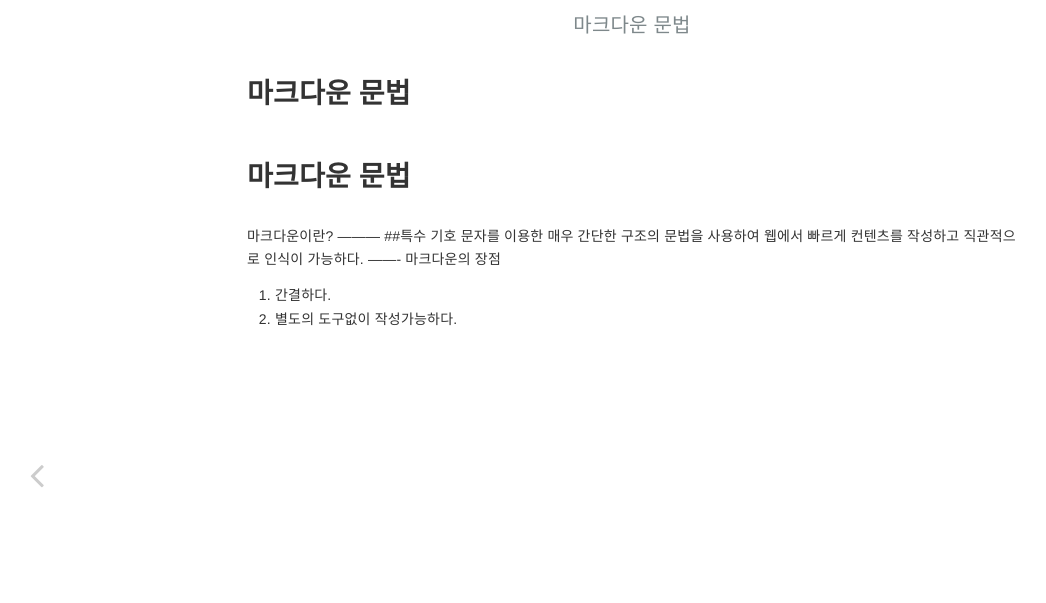
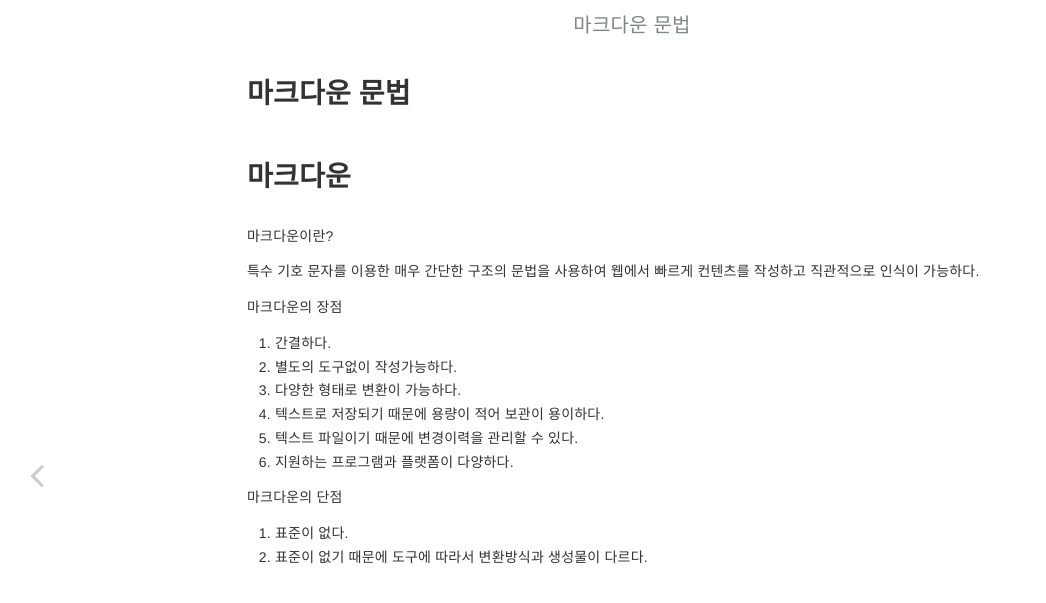
Before and after one commit to jwk061214/java_blog, a Jekyll site: the page built from _posts/2022-01-23-test.md, in a window 1280 px wide. Shown: the top 603 px of the page, without its empty margins (8-1054 px from the left). Built offline with Jekyll 4.4.1, drawn with Linux system fonts in a browser that asks for light colours.

Commit message:
포스트 수정

```diff
--- a/_posts/2022-01-23-test.md
+++ b/_posts/2022-01-23-test.md
@@ -5,12 +5,21 @@ date: 2022-01-23
 category: java
 layout: post
 ---
-마크다운 문법
+마크다운
 =========
 마크다운이란?
----------
-##특수 기호 문자를 이용한 매우 간단한 구조의 문법을 사용하여 웹에서 빠르게 컨텐츠를 작성하고 직관적으로 인식이 가능하다.
--------
+
+특수 기호 문자를 이용한 매우 간단한 구조의 문법을 사용하여 웹에서 빠르게 컨텐츠를 작성하고 직관적으로 인식이 가능하다.
+
 마크다운의 장점
+
 1. 간결하다.
 2. 별도의 도구없이 작성가능하다.
+3. 다양한 형태로 변환이 가능하다.
+4. 텍스트로 저장되기 때문에 용량이 적어 보관이 용이하다.
+5. 텍스트 파일이기 때문에 변경이력을 관리할 수 있다.
+6. 지원하는 프로그램과 플랫폼이 다양하다.
+
+마크다운의 단점
+1. 표준이 없다.
+2. 표준이 없기 때문에 도구에 따라서 변환방식과 생성물이 다르다.
```
